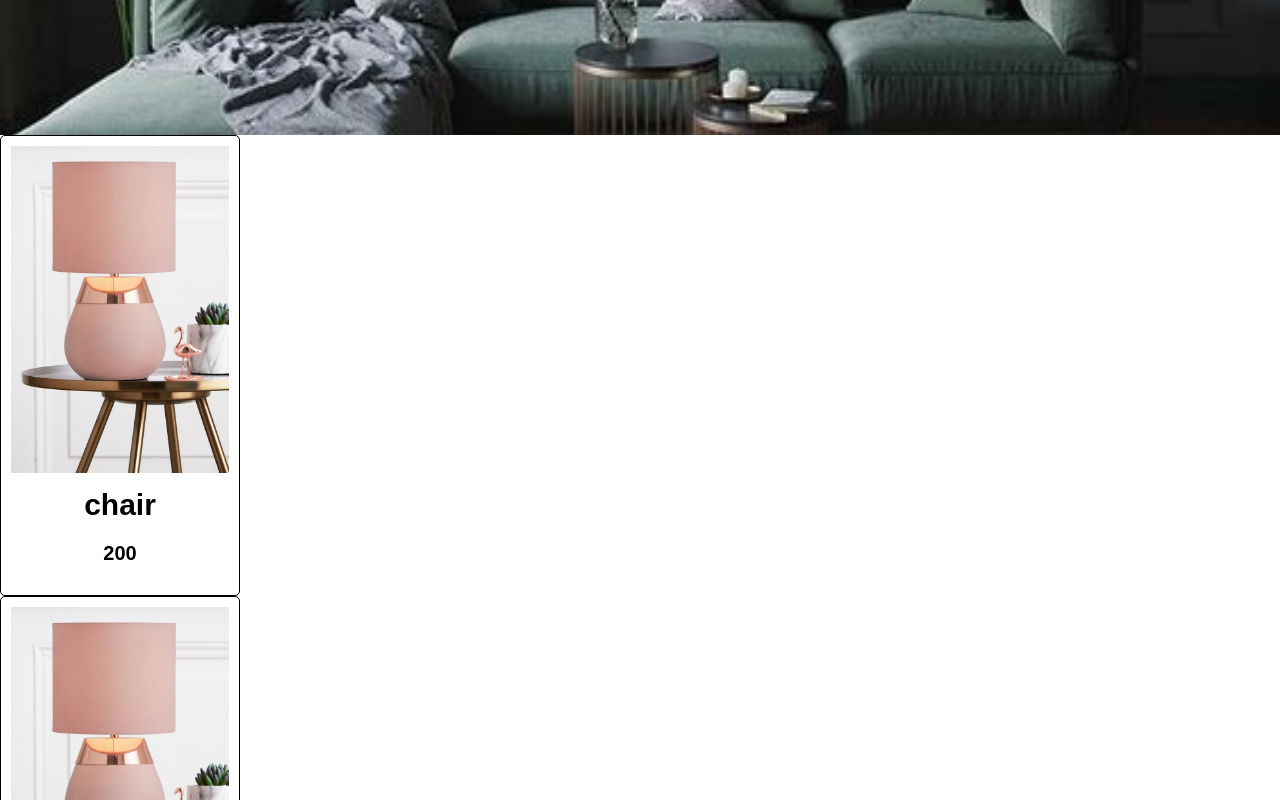
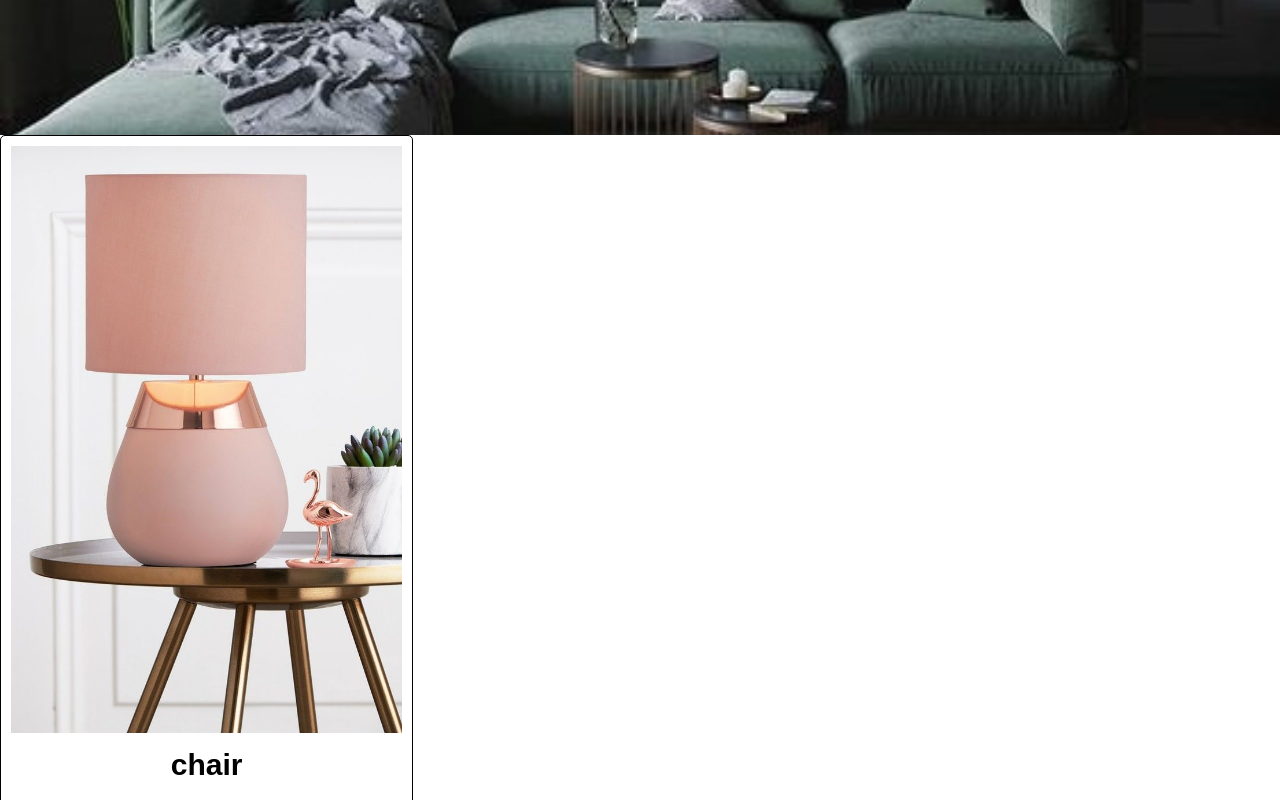
Before and after one commit to rhythm1124/Abode, a React (Create React App) app: page /login in a window 1280 px wide. Shown: the part 760-1560 px from the top of the page. Built offline with nearby package versions, Linux system fonts and the light colour scheme; the HTML template or start-up script is replaced by a standard one.

Commit message:
Update main.css

```diff
--- a/src/components/main.css
+++ b/src/components/main.css
@@ -26,7 +26,8 @@
 }
 .container{
     display: grid;
-    grid-template-columns: repeat(auto-fill, minmax(200px, 1fr));
+    grid-template-columns: 1fr 1fr 1fr;
+    grid-template-rows: 1fr;
     grid-gap: 20px;
 }
 .grid-item{
```
